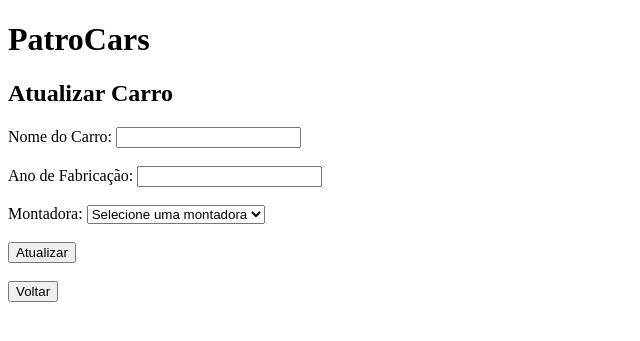
After one commit to daniellucadss/ifpi-ads-internet-2, a FastAPI app: template PatroCars_CRUD_Web_Tradicional/templates/carro_atualizar.html in a window 1280 px wide. The commit adds this page. Shown: the top 341 px of the page, without its empty margins (0-640 px from the left). Run offline with FastAPI, Linux system fonts and the light colour scheme; the template is opened without the code that fills it, so the values that code supplies are empty.

Commit message:
Adicionando Update e Delete

```diff
--- a/PatroCars_CRUD_Web_Tradicional/main.py
+++ b/PatroCars_CRUD_Web_Tradicional/main.py
@@ -4,8 +4,8 @@ from fastapi.responses import RedirectResponse
 from fastapi.staticfiles import StaticFiles
 from fastapi.templating import Jinja2Templates
 from sqlmodel import Session, SQLModel
-from crud import create_carro, get_carro, get_carros, create_montadora, get_montadora, get_montadoras
-from schemas import CarroCreate, MontadoraCreate
+from crud import create_carro, delete_carro, get_carro, get_carros, create_montadora, get_montadora, get_montadoras, update_carro, update_montadora, delete_montadora
+from schemas import CarroCreate, CarroUpdate, MontadoraCreate, MontadoraUpdate
 from database import get_engine, get_session
 
 app = FastAPI()
@@ -27,36 +27,68 @@ async def montadoras_lista(request: Request, db: SessionDep):
     montadoras = get_montadoras(db)
     return templates.TemplateResponse("montadoras_lista.html", {"request": request, "montadoras": montadoras})
 
-@app.get("/montadora_formulario")
-async def montadora_formulario(request: Request):
-    return templates.TemplateResponse("montadora_formulario.html", {"request": request})
+@app.get("/montadora_adicionar")
+async def montadora_adicionar(request: Request):
+    return templates.TemplateResponse("montadora_adicionar.html", {"request": request})
 
-@app.post("/montadora_formulario")
-async def montadora_formulario(db: SessionDep, montadora: Annotated[MontadoraCreate, Form()]):
+@app.post("/montadora_adicionar")
+async def montadora_adicionar(db: SessionDep, montadora: Annotated[MontadoraCreate, Form()]):
     create_montadora(db, montadora)
     return RedirectResponse("/montadoras_lista", status_code=303)
 
-@app.get("/montadora/{montadora_id}")
-async def montadora_detalhes(request: Request, montadora_id: int, db: SessionDep):
+@app.get("/montadora_detalhes/{montadora_id}")
+async def montadora_detalhes(request: Request, db: SessionDep, montadora_id: int):
     montadora = get_montadora(db, montadora_id)
     return templates.TemplateResponse("montadora_detalhes.html", {"request": request, "montadora": montadora})
+
+@app.get("/montadora_atualizar/{montadora_id}")
+async def montadora_atualizar(request: Request, db: SessionDep, montadora_id: int):
+    montadora = get_montadora(db, montadora_id)
+    return templates.TemplateResponse("montadora_atualizar.html", {"request": request, "montadora": montadora})
+
+@app.post("/montadora_atualizar/{montadora_id}")
+async def montadora_atualizar(db: SessionDep, montadora_id: int, montadora: Annotated[MontadoraUpdate, Form()]):
+    update_montadora(db, montadora_id, montadora)
+    return RedirectResponse("/montadoras_lista", status_code=303)
+
+@app.post("/montadora_deletar/{montadora_id}")
+async def montadora_deletar(db: SessionDep, montadora_id: int):
+    delete_montadora(db, montadora_id)
+    return RedirectResponse("/montadoras_lista", status_code=303)
 
 @app.get("/carros_lista")
 async def carros_lista(request: Request, db: SessionDep):
     carros = get_carros(db)
     return templates.TemplateResponse("carros_lista.html", {"request": request, "carros": carros})
 
-@app.get("/carro_formulario")
-async def carro_formulario(request: Request, db: SessionDep):
+@app.get("/carro_adicionar")
+async def carro_adicionar(request: Request, db: SessionDep):
     montadoras = get_montadoras(db)
-    return templates.TemplateResponse("carro_formulario.html", {"request": request, "montadoras": montadoras})
+    return templates.TemplateResponse("carro_adicionar.html", {"request": request, "montadoras": montadoras})
 
-@app.post("/carro_formulario")
-async def carro_formulario(db: SessionDep, carro: Annotated[CarroCreate, Form()]):
+@app.post("/carro_adicionar")
+async def carro_adicionar(db: SessionDep, carro: Annotated[CarroCreate, Form()]):
     create_carro(db, carro)
     return RedirectResponse("/carros_lista", status_code=303)
 
-@app.get("/carro/{carro_id}")
-async def carro_detalhes(request: Request, carro_id: int, db: SessionDep):
+@app.get("/carro_detalhes/{carro_id}")
+async def carro_detalhes(request: Request, db: SessionDep, carro_id: int):
     carro = get_carro(db, carro_id)
     return templates.TemplateResponse("carro_detalhes.html", {"request": request, "carro": carro})
+
+
+@app.get("/carro_atualizar/{carro_id}")
+async def carro_atualizar(request: Request, db: SessionDep, carro_id: int):
+    montadoras = get_montadoras(db)
+    carro = get_carro(db, carro_id)
+    return templates.TemplateResponse("carro_atualizar.html", {"request": request, "carro": carro, "montadoras": montadoras})
+
+@app.post("/carro_atualizar/{carro_id}")
+async def carro_atualizar(db: SessionDep, carro_id: int, carro: Annotated[CarroUpdate, Form()]):
+    update_carro(db, carro_id, carro)
+    return RedirectResponse("/carros_lista", status_code=303)
+
+@app.post("/carro_deletar/{carro_id}")
+async def carro_deletar(db: SessionDep, carro_id: int):
+    delete_carro(db, carro_id)
+    return RedirectResponse("/carros_lista", status_code=303)
--- a/PatroCars_CRUD_Web_Tradicional/schemas.py
+++ b/PatroCars_CRUD_Web_Tradicional/schemas.py
@@ -6,6 +6,9 @@ class MontadoraBase(BaseModel):
     ano_fundacao: int
 
 class MontadoraCreate(MontadoraBase):
+    pass
+
+class MontadoraUpdate(MontadoraBase):
     pass
 
 class Montadora(MontadoraBase):
@@ -21,6 +24,9 @@ class CarroBase(BaseModel):
 class CarroCreate(CarroBase):
     pass
 
+class CarroUpdate(CarroBase):
+    pass
+
 class Carro(CarroBase):
     id: int
     class Config:
--- /dev/null
+++ b/PatroCars_CRUD_Web_Tradicional/templates/carro_atualizar.html
@@ -0,0 +1,30 @@
+{% extends "index.html" %}
+
+{% block title %} Atualizar Carro {% endblock %}
+
+{% block page_title %} Atualizar Carro {% endblock %}
+
+{% block content %}
+<form action="/carro_atualizar/{{ carro.id }}" method="post">
+    <input type="hidden" name="_method" value="patch">
+    <label for="nome">Nome do Carro:</label>
+    <input type="text" name="nome" id ="nome" value="{{ carro.nome }}"><br>
+    <br>
+    <label for="pais">Ano de Fabricação:</label>
+    <input type="number" name="ano_fabricacao" id="ano_fabricacao" value="{{ carro.ano_fabricacao }}"><br>
+    <br>
+    <label for="montadora_id">Montadora:</label>
+    <select name="montadora_id" id="montadora_id">
+        <option value="">Selecione uma montadora</option>
+        {% for montadora in montadoras %}
+            <option value="{{ montadora.id }}">{{ montadora.nome }}</option>
+        {% endfor %}
+    </select><br>
+    <br>
+    <button type="submit">Atualizar</button>
+</form>
+<br>
+<form action="/carros_lista" method="get">
+    <button type="submit">Voltar</button>
+</form>
+{% endblock %}
--- a/PatroCars_CRUD_Web_Tradicional/templates/index.html
+++ b/PatroCars_CRUD_Web_Tradicional/templates/index.html
@@ -13,8 +13,12 @@
     <main>
         <h2>{% block page_title %} Boas Vindas ao PatroCars {% endblock %}</h2>
         {% block content %}
-            <a href="/montadoras_lista">Montadoras</a>
-            <a href="/carros_lista">Carros</a>
+        <form action="/carros_lista" method="get" style="display: inline-block;">
+            <button type="submit">Carros</button>
+        </form>
+        <form action="/montadoras_lista" method="get" style="display: inline-block;">
+            <button type="submit">Montadoras</button>
+        </form>
         {% endblock %}
     </main>
     <footer>
--- a/PatroCars_CRUD_Web_Tradicional/templates/montadora_detalhes.html
+++ b/PatroCars_CRUD_Web_Tradicional/templates/montadora_detalhes.html
@@ -9,5 +9,7 @@
     <p><strong>País de Origem:</strong> {{ montadora.pais }}</p>
     <p><strong>Ano de Fundação:</strong> {{ montadora.ano_fundacao }}</p>
 
-    <a href="/montadoras_lista">Voltar para a Lista de Montadoras</a>
+    <form action="/montadoras_lista" method="get">
+        <button type="submit">Voltar para montadoras</button>
+    </form>
 {% endblock %}
```
Also changed, not shown: PatroCars_CRUD_Web_Tradicional/crud.py (+43 -8 lines), PatroCars_CRUD_Web_Tradicional/templates/carro_adicionar.html (added, +30 -0 lines), PatroCars_CRUD_Web_Tradicional/templates/carro_detalhes.html (+7 -2 lines), PatroCars_CRUD_Web_Tradicional/templates/carro_formulario.html (deleted, +0 -26 lines), PatroCars_CRUD_Web_Tradicional/templates/carros_lista.html (+24 -8 lines), PatroCars_CRUD_Web_Tradicional/templates/montadora_adicionar.html (added, +25 -0 lines), PatroCars_CRUD_Web_Tradicional/templates/montadora_atualizar.html (added, +25 -0 lines), PatroCars_CRUD_Web_Tradicional/templates/montadora_formulario.html (deleted, +0 -18 lines), PatroCars_CRUD_Web_Tradicional/templates/montadoras_lista.html (+19 -3 lines).
